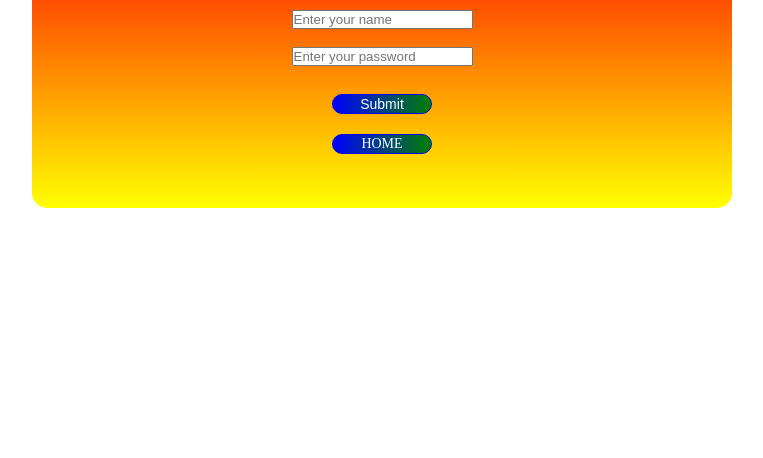
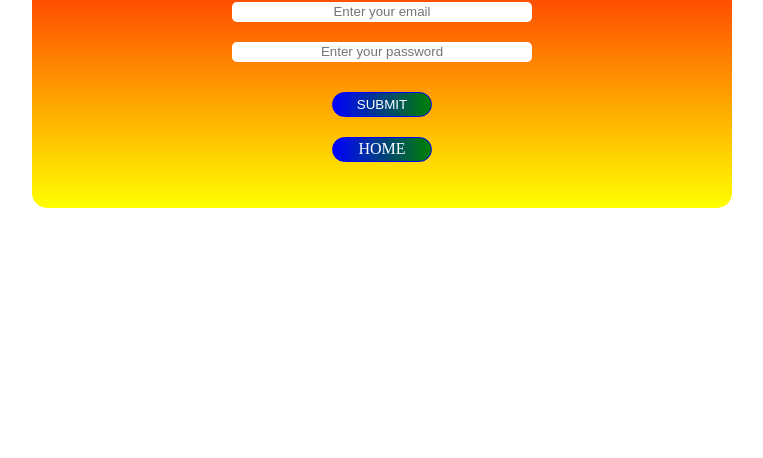
Before and after one commit to Mohitcodingz/Login-signup-page-, a plain HTML site: page login.html in a window 1280 px wide. Shown: the part 342-800 px from the top of the page, without its empty margins (258-1021 px from the left). Drawn offline with Linux system fonts and the light colour scheme.

Commit message:
Update login.html

```diff
--- a/login.html
+++ b/login.html
@@ -5,17 +5,17 @@
     <meta charset="UTF-8">
     <meta name="viewport" content="width=device-width, initial-scale=1.0">
     <title>LOGIN PAGE</title>
-<script src="script.js" defer> </script>
+    <script src="script.js" defer> </script>
 </head>
 
 <body>
     <div class="container">
         <h1>LOGIN</h1>
-        <input type="text" placeholder="Enter your name" id="Login-username">
+        <input type="email" placeholder="Enter your email" id="Login-email">
         <br>
         <input type="password" placeholder="Enter your password" id="Login-password">
         <br>
-        <button onclick="login()"> Submit</button>
+        <button onclick="login()"> SUBMIT</button>
         <a href="index.html">HOME</a>
     </div>
     <style>
@@ -25,9 +25,27 @@
             box-sizing: border-box;
         }
 
-        h1{
-            margin:  0 0 20px 0;
+        input {
+            width: 300px;
+            height: 20px;
+            margin-bottom: 2px;
+            display: flex;
+            align-items: center;
+            justify-content: center;
+            text-align: center;
+            border: none;
+            border-radius: 5px;
         }
+
+        input:hover {
+            border: 1px solid lightseagreen;
+            box-shadow: 0 0 15px rgb(49, 241, 255);
+        }
+
+        h1 {
+            margin: 0 0 20px 0;
+        }
+
         .container {
             width: 700px;
             height: 300px;
@@ -42,30 +60,70 @@
             align-items: center;
             justify-content: center;
             flex-direction: column;
+            transition: box-shadow 0.5s ease-in-out,
+                background-position 1.2s ease,
+                transform 0.5s ease;
         }
 
         .container:hover {
             background: linear-gradient(to right, red, yellow);
+            transform: translate(-50%, -50%) scale(1.03);
+            /* this makes the box go up in scaling without leaving the position*/
+            box-shadow: 0 0 50px rgba(0, 0, 0, 0.295);
         }
 
-        a,button {
+        a,
+        button {
             display: inline-flex;
             align-items: center;
             justify-content: center;
+
             width: 100px;
-            height: 20px;
+            height: 25px;
+
             border: 1px solid blue;
+            border-radius: 36px;
             background: linear-gradient(to right, blue, green);
-            border-radius: 36px;
-            font-size: 14px;
             color: white;
+            cursor: pointer;
             margin: 10px;
             text-decoration: none;
-            cursor: pointer;
 
+            /* ✅ REQUIRED */
+            position: relative;
+            overflow: hidden;
         }
 
-        a:hover , button:hover {
+        a::after,
+        button::after {
+            content: "";
+            position: absolute;
+
+            width: 10px;
+            height: 10px;
+            border-radius: 50%;
+            background: white;
+
+            left: var(--x);
+            top: var(--y);
+
+            transform: translate(-50%, -50%) scale(0);
+            opacity: 0;
+
+            filter: blur(0.5px);
+            transition:
+                transform 0.4s ease,
+                opacity 0.25s ease;
+        }
+
+        a:hover::after,
+        button:hover::after {
+            opacity: 1;
+            transform: translate(-50%, -50%) scale(1.6);
+        }
+
+        a:hover,
+        button:hover {
             background: linear-gradient(to right, rgb(36, 187, 229), blue);
         }
 
```
